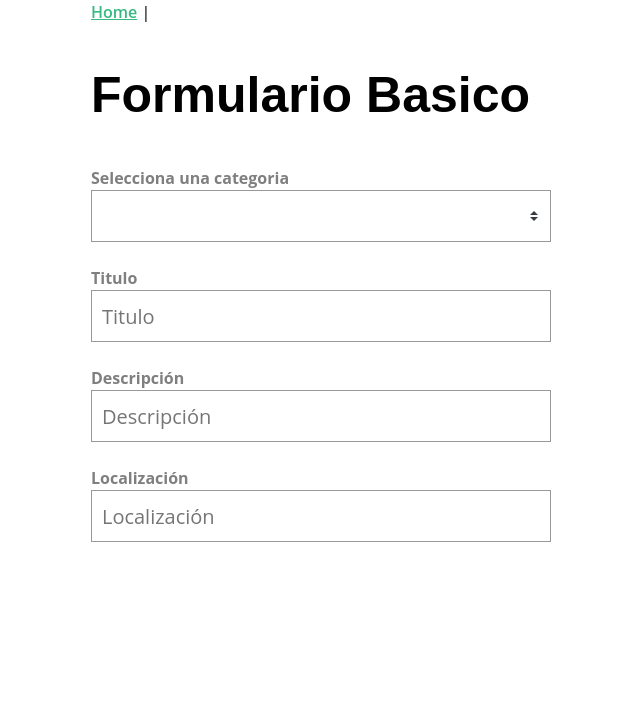
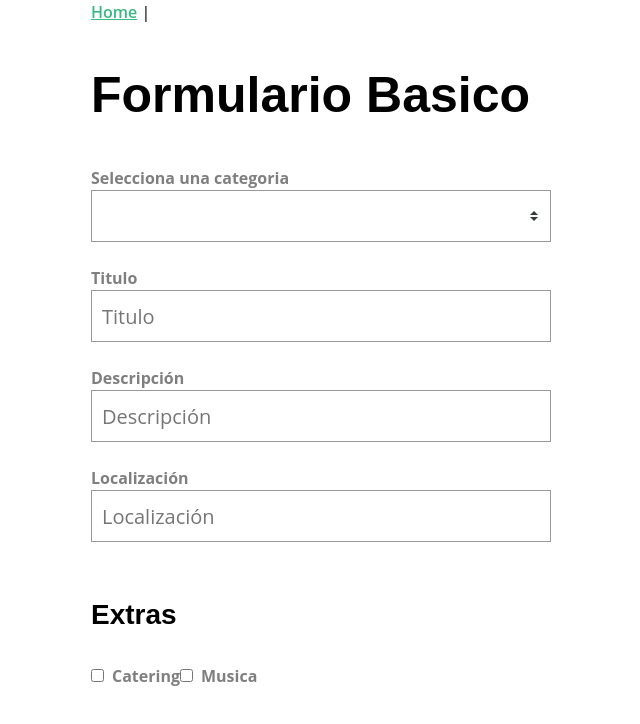
Before and after one commit to Skumm/formularios-vue3, a Vue app: page / in a window 1280 px wide. Shown: the top 724 px of the page, without its empty margins (319-959 px from the left). Built offline with nearby package versions, Linux system fonts and the light colour scheme.

Commit message:
* Creamos: el componente de checkbox basico

```diff
--- /dev/null
+++ b/src/components/BaseCheckbox.vue
@@ -0,0 +1,24 @@
+<template>
+  <input class="field" type="checkbox" />
+  <label
+    v-if="label"
+    :checked="modelValue"
+    @change="$emit('update:Modelvalue', $event.target.checked)"
+    >{{ label }}</label
+  >
+</template>
+
+<script>
+export default {
+  props: {
+    label: {
+      type: String,
+      default: "",
+    },
+  },
+  modelValue: {
+    type: Boolean,
+    default: false,
+  },
+};
+</script>
--- a/src/components/BasicForm.vue
+++ b/src/components/BasicForm.vue
@@ -10,6 +10,11 @@
       <BaseInput v-model="event.title" type="text" label="Titulo" />
       <BaseInput v-model="event.description" type="text" label="Descripción" />
       <BaseInput v-model="event.location" type="text" label="Localización" />
+      <h3>Extras</h3>
+      <div>
+        <BaseCheckbox v-model="event.extras.catering" label="Catering" />
+        <BaseCheckbox v-model="event.extras.music" label="Musica" />
+      </div>
     </form>
   </div>
 </template>
@@ -17,9 +22,10 @@
 <script>
 import BaseInput from "@/components/BaseInput";
 import BaseSelect from "@/components/BaseSelect";
+import BaseCheckbox from "@/components/BaseCheckbox";
 export default {
   name: "BasicForm",
-  components: { BaseSelect, BaseInput },
+  components: {BaseCheckbox, BaseSelect, BaseInput },
   data() {
     return {
       categories: [
```
